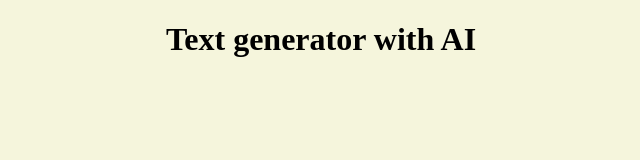
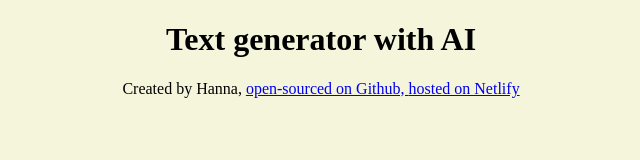
Before and after one commit to HannaDevops/English_ai_poem, a plain HTML site: page index.html in a window 1280 px wide. Shown: the whole page, without its empty margins (319-959 px from the left). Drawn offline with Linux system fonts and the light colour scheme.

Commit message:
add links
gitHub and Netlify

```diff
--- a/index.html
+++ b/index.html
@@ -9,6 +9,12 @@
 </head>
 <body>
     <h1>Text generator with AI</h1>
+
+    <footer>Created by Hanna,
+        <a href="https://github.com/HannaDevops/English_ai_poem.git" target="_blank">open-sourced on Github, </a>
+        <a href="https://textcreateai.netlify.app/">hosted on Netlify</a>
+    </footer>
+
     <script src="/scr/script.js"></script>
 </body>
 </html>
--- a/scr/script.js
+++ b/scr/script.js
@@ -1 +1 @@
-alert("it work");
+//alert("it work");
```
